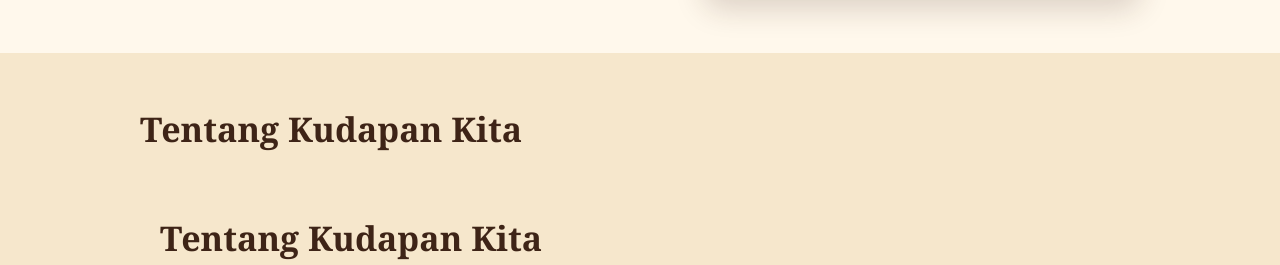
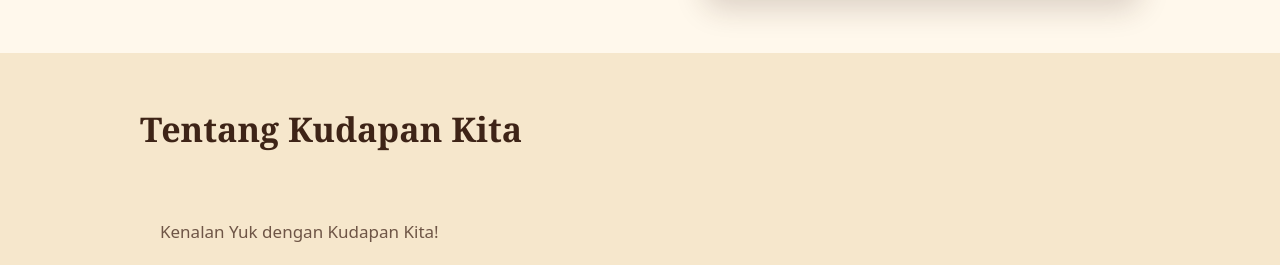
Before and after one commit to kudapankita/kudapankita, a plain HTML site: page index.html in a window 1280 px wide. Shown: the part 542-807 px from the top of the page. Drawn offline with Linux system fonts and the light colour scheme.

Commit message:
Update index.html

```diff
--- a/index.html
+++ b/index.html
@@ -62,8 +62,7 @@ footer.main{background:var(--brown);color:#f4e6d0;padding:36px 0;font-size:15px}
 <section id="tentang" class="band"><div class="wrap"><h2>Tentang <span data-nama>Kudapan Kita</span></h2>
 <section id="tentang" class="band">
   <div class="wrap">
-    <h2>Tentang <span data-nama>Kudapan Kita</span></h2>
-    <p class="lead" style="margin:0">
+       <p class="lead" style="margin:0">
       Kenalan Yuk dengan Kudapan Kita!<br><br>
       Setiap hidangan punya cerita, dan terkadang, sentuhan sederhana bisa membuatnya terasa lebih istimewa.<br><br>
       Kudapan Kita hadir membawa Kentang Mustofa sebagai teman setia untuk melengkapi momen makan dan waktu santaimu.<br><br>
```
